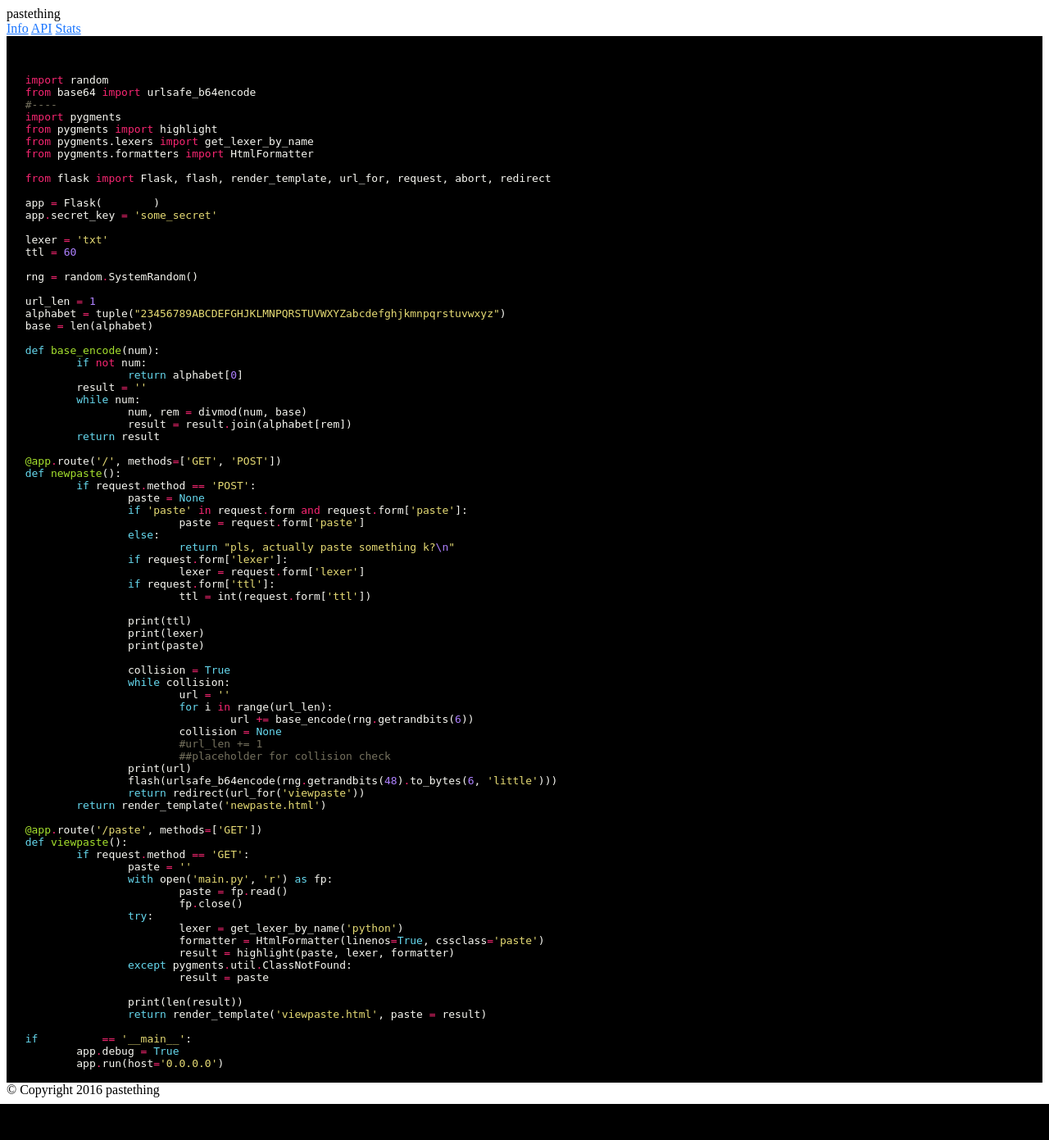
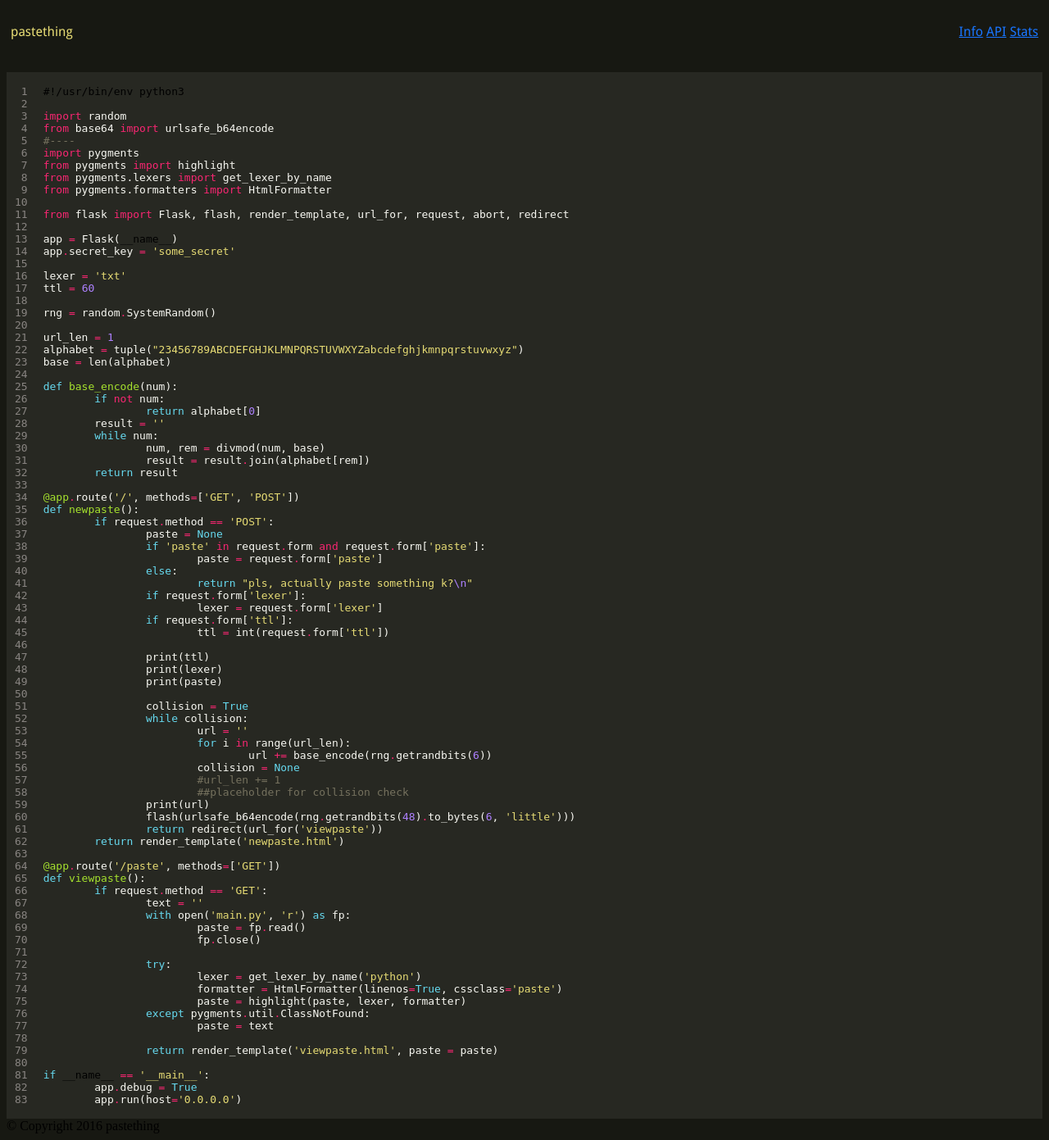
Before and after one commit to lbatalha/pastething, a Flask app: page /paste in a window 1280 px wide. Shown: the whole page at 82% size. Before the commit the page ends 1347 px from the top, so only its background shows below. Run offline with Flask 2, Linux system fonts and the light colour scheme.

Commit message:
add redirect add custom fonts

```diff
--- a/main.py
+++ b/main.py
@@ -64,19 +64,19 @@ def newpaste():
 @app.route('/paste', methods=['GET'])
 def viewpaste():
 	if request.method == 'GET':
-		paste = ''
+		text = ''
 		with open('main.py', 'r') as fp:
 			paste = fp.read()
 			fp.close()
+
 		try:
 			lexer = get_lexer_by_name('python')
 			formatter = HtmlFormatter(linenos=True, cssclass='paste')
-			result = highlight(paste, lexer, formatter)
+			paste = highlight(paste, lexer, formatter)
 		except pygments.util.ClassNotFound:
-			result = paste
+			paste = text
 
-		print(len(result))
-		return render_template('viewpaste.html', paste = result)
+		return render_template('viewpaste.html', paste = paste)
 
 if __name__ == '__main__':
 	app.debug = True
--- a/static/styles/main.css
+++ b/static/styles/main.css
@@ -1,9 +1,58 @@
-#content {
-	background-color: black;
+@font-face {
+	font-family: 'Droid Sans Mono';
+	src: url('/static/fonts/DroidSansMono.ttf');
 }
+@font-face {
+	font-family: 'Droid Sans';
+	src: url('/static/fonts/DroidSans.ttf');
+}
+
+body {
+	background-color: #171812;
+}
+
 a:link{ color: #1975FF}
 a:visited{ color: #1975FF}
 a:hover{ color: #4791FF}
+
+.linenos {
+	color: #888481;
+	padding: 0 1em 0 0.5em;
+}
+
+#content {
+	background-color: #272822;
+
+}
+
+#header {
+	display: flex;
+	flex-direction: row;
+	flex-wrap: nowrap;
+	justify-content: space-between;
+	align-items: center;
+	height: 50px;
+	padding: 5px;
+	font-family: 'Droid Sans';
+	font-size: 1em;
+
+}
+
+#logo {
+	color: #e6db74;
+
+}
+
+#nav {
+
+}
+
+#info {
+	border: 1px;
+	border-color: #272822;
+	height: 20px;
+
+}
 
 .hll { background-color: #49483e }
 .c { color: #75715e } /* Comment */
```
Also changed, not shown: static/fonts/DroidSans.ttf (added), static/fonts/DroidSansMono.ttf (added).
